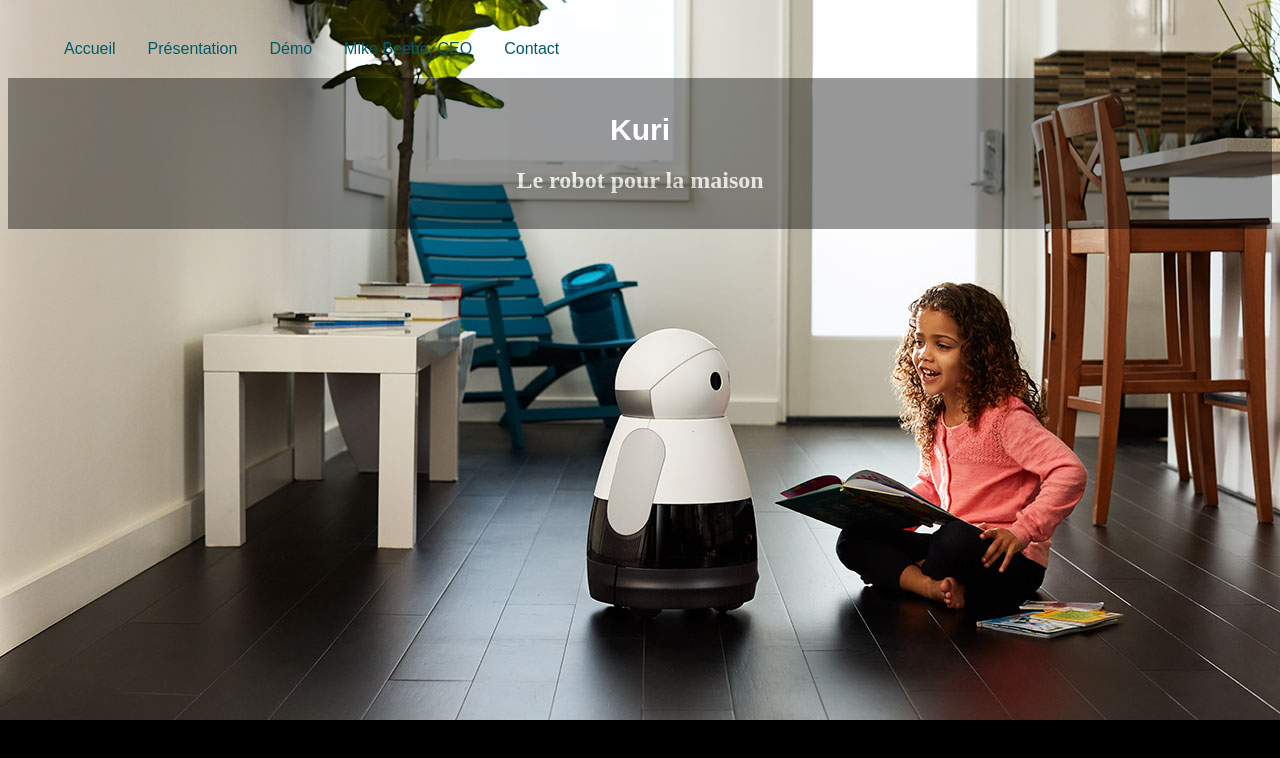
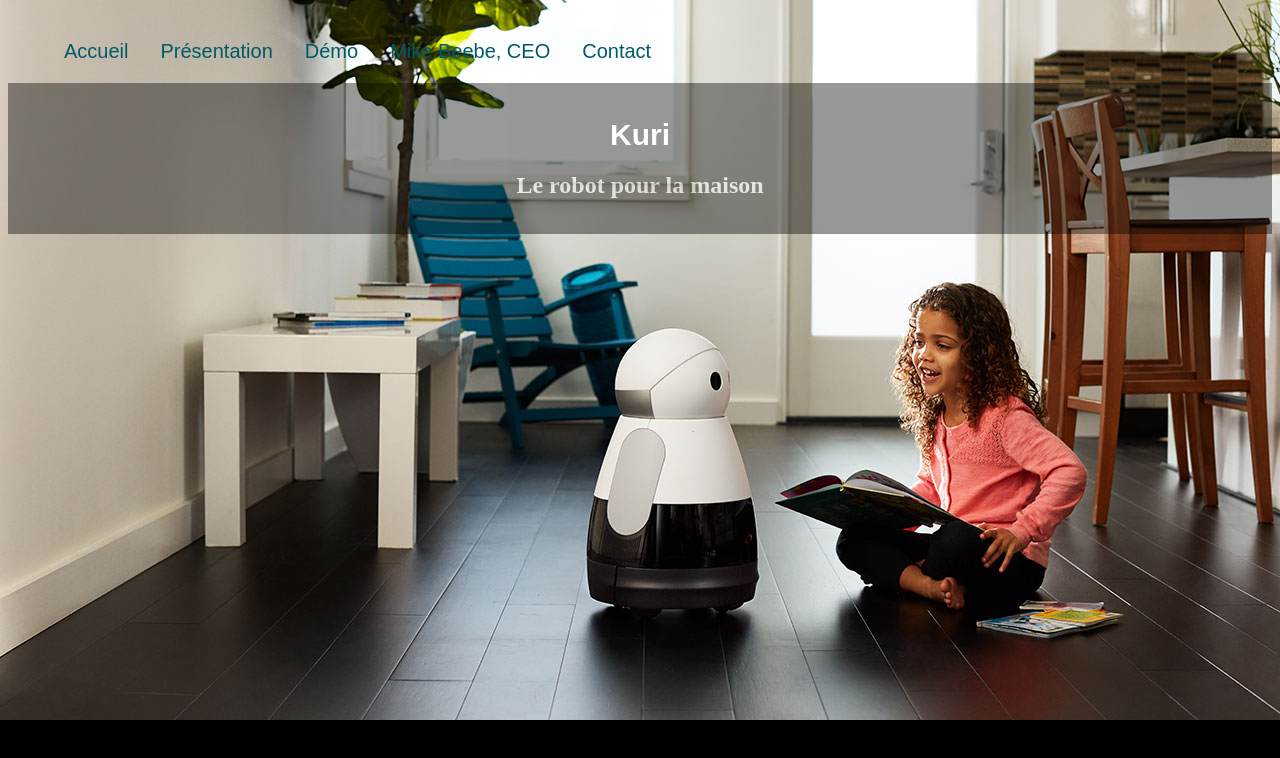
Before and after one commit to Gaaelle/tp_14_02, a plain HTML site: page index.html in a window 1280 px wide. Drawn offline with Linux system fonts and the light colour scheme.

Commit message:
modif details

```diff
--- a/accueil.css
+++ b/accueil.css
@@ -2,7 +2,6 @@ body{
   background-image: url(kuri.jpg);
   background-size: cover;
   background-repeat: no-repeat;
-  background-color: #6b6f6e;
 }
 
 
--- a/style.css
+++ b/style.css
@@ -19,6 +19,7 @@ li{
 li a{
   text-decoration: none;
   color:#005a68;
+  font-size:20px;
 }
 
 /* PRESENTATION ****************************************/
```
